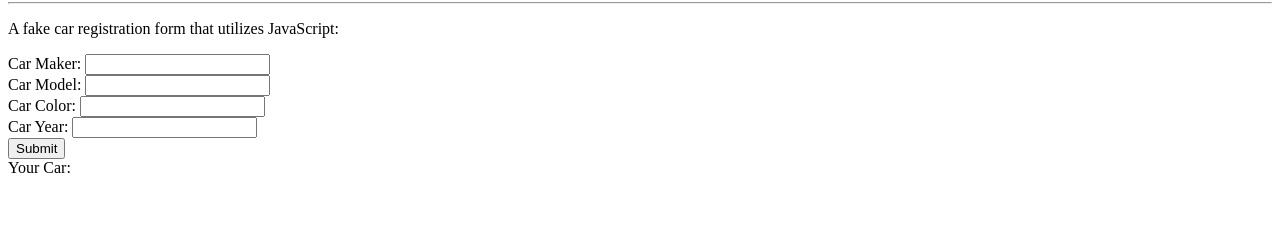
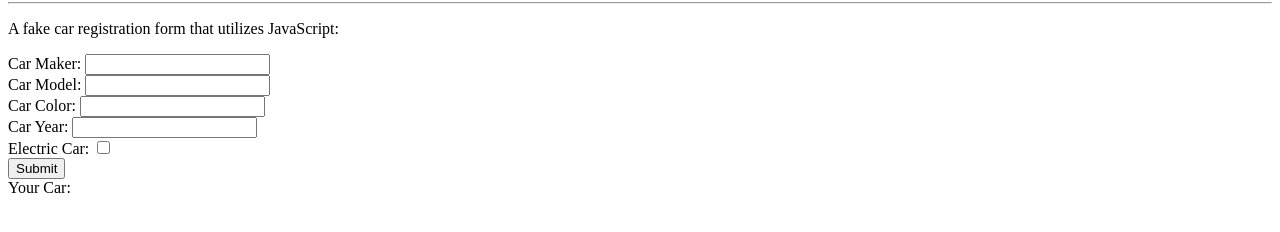
Before and after one commit to mestes1530/JavaScript, a plain HTML site: page The-Tech-Academy/Project6_Ternary_Operators_Constructors/index.html in a window 1280 px wide. Shown: the part 78-310 px from the top of the page. Drawn offline with Linux system fonts and the light colour scheme.

Commit message:
Update index.html

```diff
--- a/The-Tech-Academy/Project6_Ternary_Operators_Constructors/index.html
+++ b/The-Tech-Academy/Project6_Ternary_Operators_Constructors/index.html
@@ -14,6 +14,7 @@
         Car Model:   <input type="text" id="CarModel"><br />
         Car Color:  <input type="text" id="CarColor"><br />
         Car Year:    <input type="number" id="CarYear"><br />
+        Electric Car:    <input type="checkbox" id="CarFuel" /><br />
         <input type="button" value="Submit" onClick="Create_Car()">
         <br />
         Your Car: <span id="Result"></span>
```
